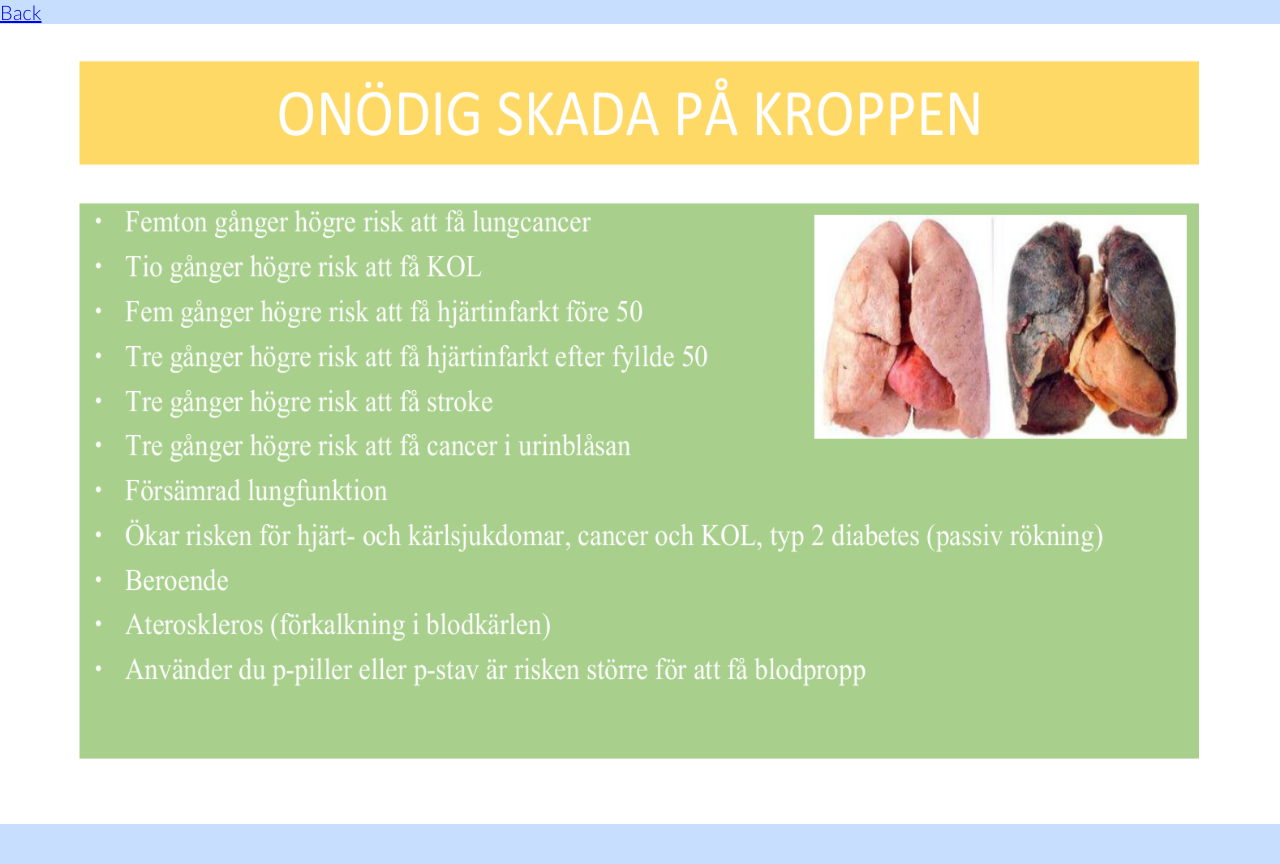
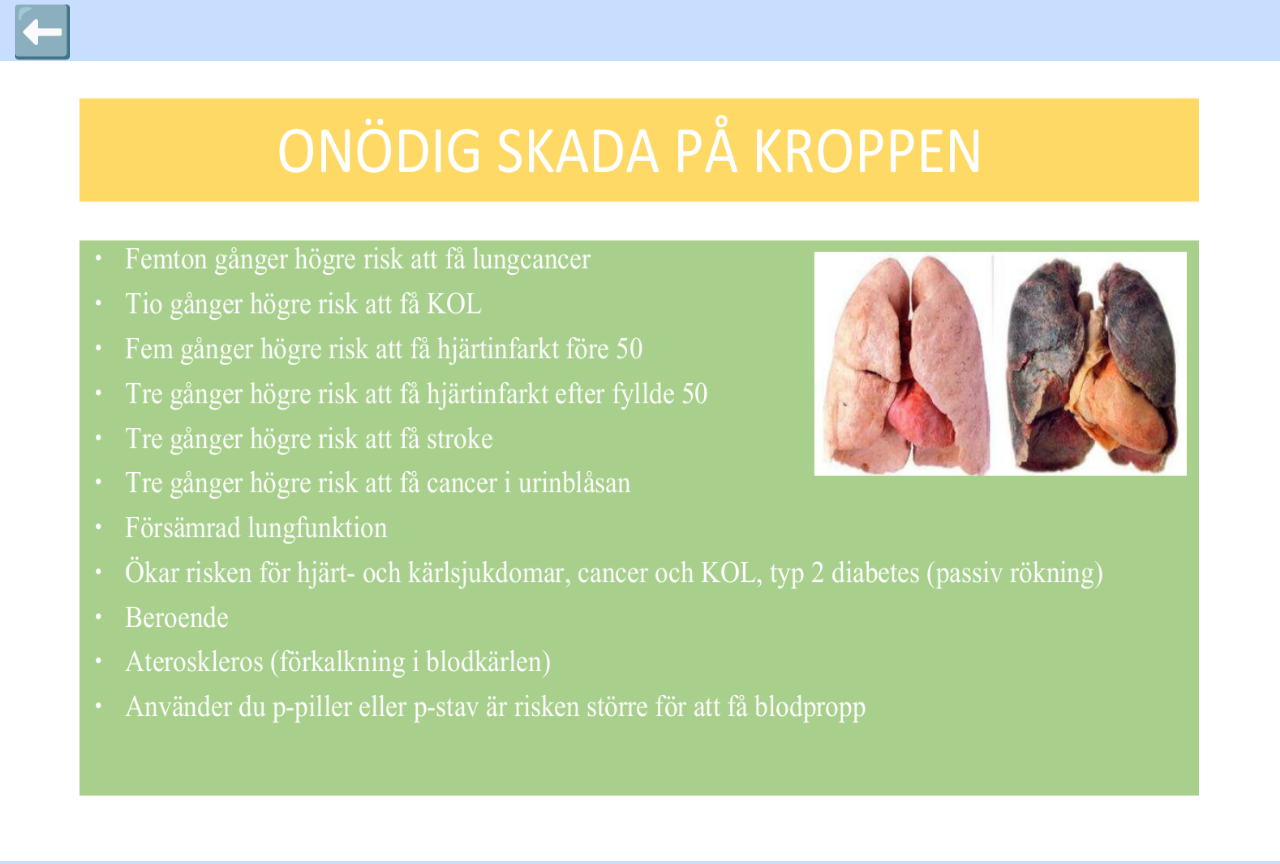
Before and after one commit to nathaliedpettersson/stop-smoking-site, a React (Create React App) app: page /skadapakropp in a window 1280 px wide. Before the commit the page ends 827 px from the top, so only its background shows below. Built offline with nearby package versions, Linux system fonts and the light colour scheme.

Commit message:
refactor: change styling for BackButton

```diff
--- a/src/components/BackButton.jsx
+++ b/src/components/BackButton.jsx
@@ -2,7 +2,7 @@ import { Link } from 'react-router-dom'
 
 const BackButton = () => {
     return (
-<Link to='/' style={{fontSize: '20px'}}>Back</Link>
+<Link to='/' style={{fontSize: '50px', textDecoration: 'none', margin: '0.7rem'}}>⬅️</Link>
     )
 }
 
```
